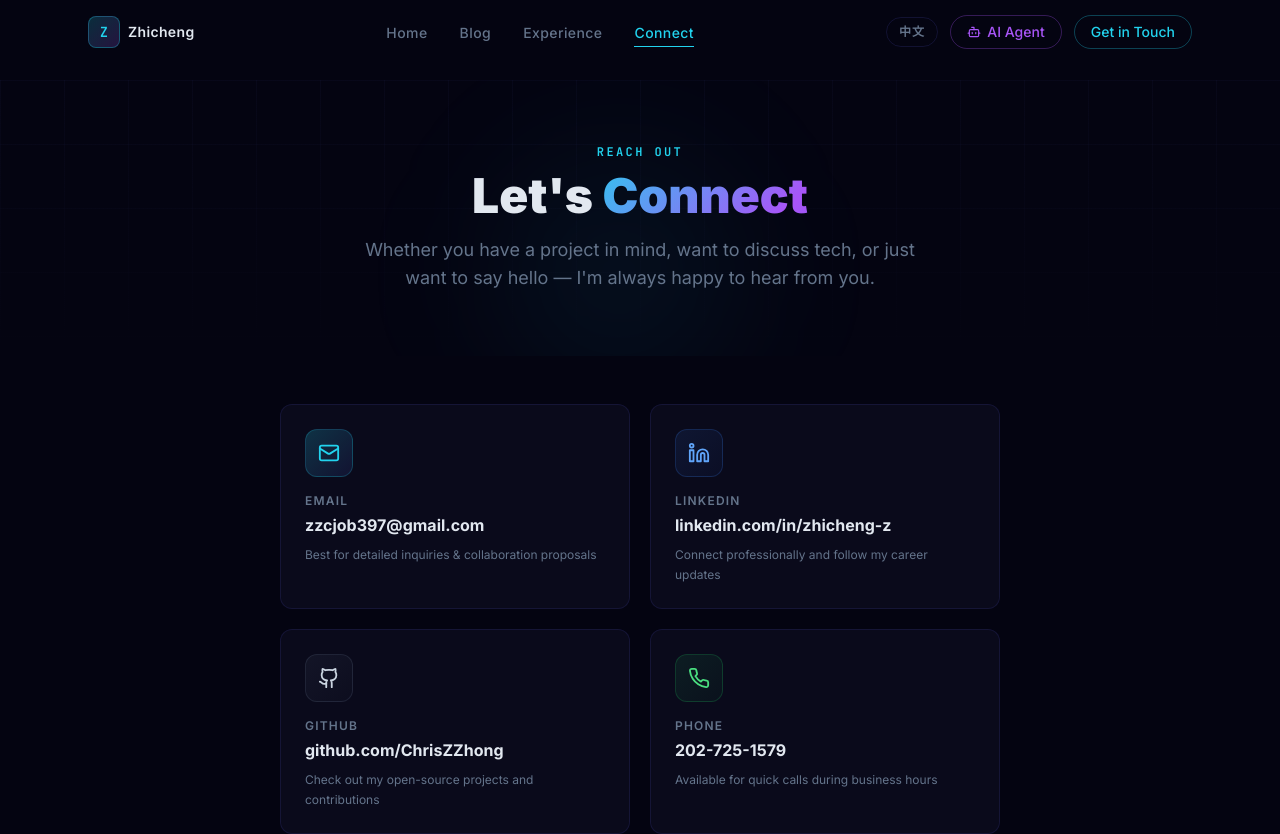
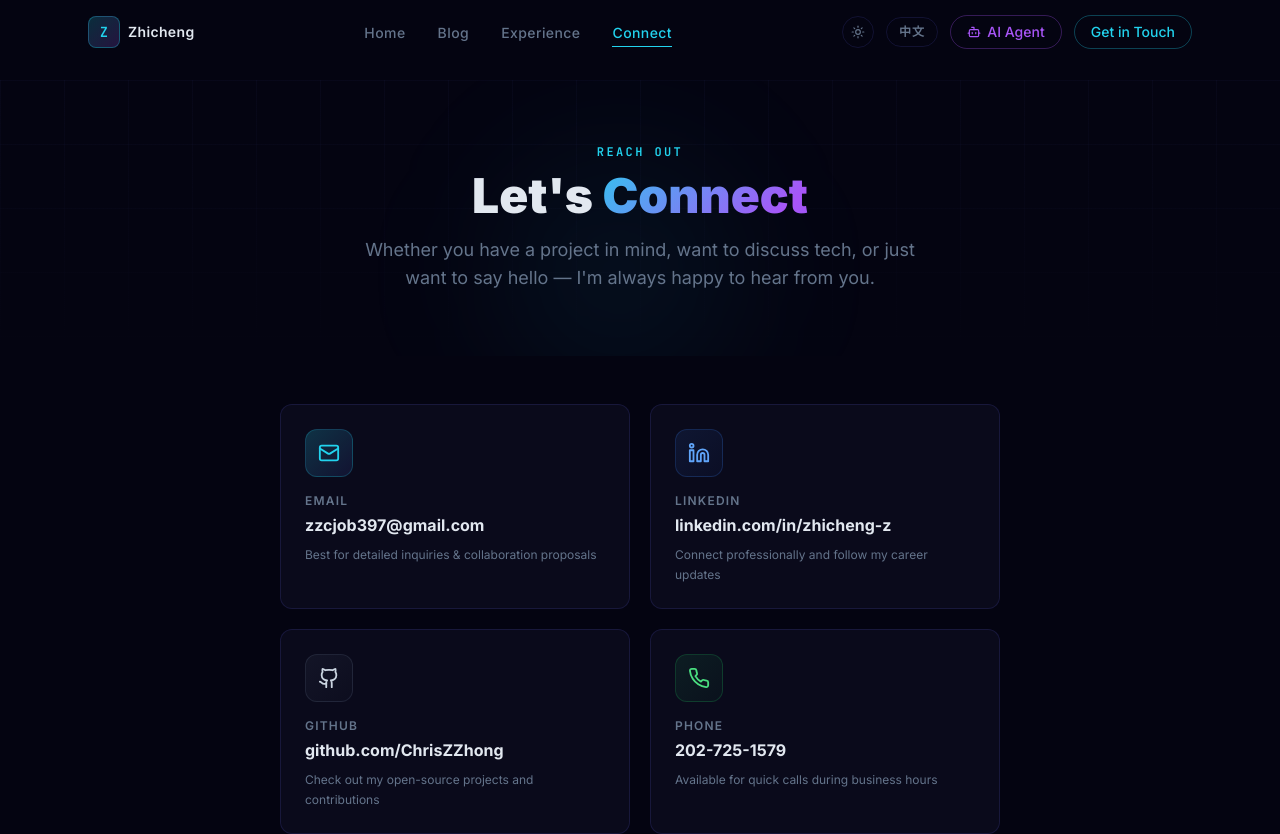
Before and after one commit to ChrisZZhong/zhichengzhong, a Next.js app: page /connect in a window 1280 px wide. Shown: the top 834 px of the page. Built offline with nearby package versions, Linux system fonts and the light colour scheme.

Commit message:
add theme

```diff
--- a/src/app/globals.css
+++ b/src/app/globals.css
@@ -4,18 +4,83 @@
 
 @import url('https://fonts.googleapis.com/css2?family=Inter:wght@300;400;500;600;700;800;900&family=JetBrains+Mono:wght@400;500;600&display=swap');
 
-/* ─── Base ──────────────────────────────────────────────────────────────── */
+/* ─── Theme variables ────────────────────────────────────────────────────── */
 :root {
-  --space: #040411;
-  --card: rgba(15, 15, 35, 0.8);
-  --border: rgba(99, 102, 241, 0.15);
+  /* Dark (default) — RGB triplet so Tailwind opacity modifiers work */
+  --color-space-rgb: 4, 4, 17;
+  --color-card-bg: rgba(15, 15, 35, 0.6);
+  --color-card-border: rgba(99, 102, 241, 0.15);
+  --color-text-primary: #e2e8f0;
+  --color-text-muted: #64748b;
+
+  /* Legacy vars used directly in CSS below */
+  --space: rgb(var(--color-space-rgb));
   --cyan: #22d3ee;
   --purple: #a855f7;
   --indigo: #6366f1;
-  --text: #e2e8f0;
-  --muted: #64748b;
+  --text: var(--color-text-primary);
+  --muted: var(--color-text-muted);
+
+  /* Nav scrolled background */
+  --nav-scrolled-bg: rgba(4, 4, 17, 0.9);
+  /* Grid line color */
+  --grid-line: rgba(99, 102, 241, 0.04);
+  /* Card hover border */
+  --card-hover-border: rgba(99, 102, 241, 0.3);
+  /* Card hover bg */
+  --card-hover-bg: rgba(15, 15, 35, 0.8);
+  /* Card hover shadow */
+  --card-hover-shadow: rgba(99, 102, 241, 0.1);
+  /* Tag badge */
+  --tag-bg: rgba(99, 102, 241, 0.12);
+  --tag-border: rgba(99, 102, 241, 0.25);
+  --tag-color: #a5b4fc;
+  --tag-hover-bg: rgba(99, 102, 241, 0.2);
+  --tag-hover-border: rgba(99, 102, 241, 0.5);
+  --tag-hover-color: #c7d2fe;
+  --tag-selected-bg: rgba(34, 211, 238, 0.15);
+  --tag-selected-border: rgba(34, 211, 238, 0.4);
+  --tag-selected-color: #22d3ee;
+  /* Code block */
+  --code-bg: #0d0d1a;
+  --code-border: rgba(99, 102, 241, 0.18);
+  /* Scrollbar */
+  --scrollbar-thumb: rgba(99, 102, 241, 0.3);
+  --scrollbar-thumb-hover: rgba(99, 102, 241, 0.5);
 }
 
+[data-theme="light"] {
+  --color-space-rgb: 248, 250, 252;
+  --color-card-bg: rgba(255, 255, 255, 0.85);
+  --color-card-border: rgba(99, 102, 241, 0.18);
+  --color-text-primary: #1e293b;
+  --color-text-muted: #64748b;
+
+  --space: rgb(var(--color-space-rgb));
+  --text: var(--color-text-primary);
+  --muted: var(--color-text-muted);
+
+  --nav-scrolled-bg: rgba(248, 250, 252, 0.92);
+  --grid-line: rgba(99, 102, 241, 0.07);
+  --card-hover-border: rgba(99, 102, 241, 0.35);
+  --card-hover-bg: rgba(255, 255, 255, 0.95);
+  --card-hover-shadow: rgba(99, 102, 241, 0.08);
+  --tag-bg: rgba(99, 102, 241, 0.08);
+  --tag-border: rgba(99, 102, 241, 0.22);
+  --tag-color: #6366f1;
+  --tag-hover-bg: rgba(99, 102, 241, 0.15);
+  --tag-hover-border: rgba(99, 102, 241, 0.45);
+  --tag-hover-color: #4f46e5;
+  --tag-selected-bg: rgba(34, 211, 238, 0.12);
+  --tag-selected-border: rgba(34, 211, 238, 0.35);
+  --tag-selected-color: #0891b2;
+  --code-bg: #f1f5f9;
+  --code-border: rgba(99, 102, 241, 0.15);
+  --scrollbar-thumb: rgba(99, 102, 241, 0.25);
+  --scrollbar-thumb-hover: rgba(99, 102, 241, 0.45);
+}
+
+/* ─── Base ──────────────────────────────────────────────────────────────── */
 * {
   box-sizing: border-box;
   margin: 0;
@@ -27,24 +92,25 @@ html {
 }
 
 body {
-  background-color: var(--space);
-  color: var(--text);
+  background-color: rgb(var(--color-space-rgb));
+  color: var(--color-text-primary);
   font-family: 'Inter', system-ui, sans-serif;
   overflow-x: hidden;
   -webkit-font-smoothing: antialiased;
+  transition: background-color 0.3s ease, color 0.3s ease;
 }
 
 /* ─── Scrollbar ─────────────────────────────────────────────────────────── */
 ::-webkit-scrollbar { width: 6px; }
 ::-webkit-scrollbar-track { background: transparent; }
-::-webkit-scrollbar-thumb { background: rgba(99, 102, 241, 0.3); border-radius: 3px; }
-::-webkit-scrollbar-thumb:hover { background: rgba(99, 102, 241, 0.5); }
+::-webkit-scrollbar-thumb { background: var(--scrollbar-thumb); border-radius: 3px; }
+::-webkit-scrollbar-thumb:hover { background: var(--scrollbar-thumb-hover); }
 
 /* ─── Grid background ───────────────────────────────────────────────────── */
 .bg-grid {
   background-image:
-    linear-gradient(rgba(99, 102, 241, 0.04) 1px, transparent 1px),
-    linear-gradient(90deg, rgba(99, 102, 241, 0.04) 1px, transparent 1px);
+    linear-gradient(var(--grid-line) 1px, transparent 1px),
+    linear-gradient(90deg, var(--grid-line) 1px, transparent 1px);
   background-size: 64px 64px;
 }
 
@@ -73,7 +139,6 @@ body {
 /* ─── Glow effects ──────────────────────────────────────────────────────── */
 .glow-cyan  { box-shadow: 0 0 24px rgba(34, 211, 238, 0.25), 0 0 8px rgba(34, 211, 238, 0.15); }
 .glow-purple{ box-shadow: 0 0 24px rgba(168, 85, 247, 0.25), 0 0 8px rgba(168, 85, 247, 0.15); }
-
 .text-glow-cyan { text-shadow: 0 0 12px rgba(34, 211, 238, 0.5); }
 
 /* ─── Avatar ring ───────────────────────────────────────────────────────── */
@@ -83,9 +148,10 @@ body {
   padding: 3px;
 }
 .avatar-ring-inner {
-  background: var(--space);
+  background: rgb(var(--color-space-rgb));
   border-radius: 50%;
   padding: 4px;
+  transition: background 0.3s ease;
 }
 
 /* ─── Orb animations ────────────────────────────────────────────────────── */
@@ -115,6 +181,16 @@ body {
   animation: float-3 9s ease-in-out infinite;
 }
 
+[data-theme="light"] .orb-1 {
+  background: radial-gradient(circle, rgba(99, 102, 241, 0.07) 0%, transparent 70%);
+}
+[data-theme="light"] .orb-2 {
+  background: radial-gradient(circle, rgba(34, 211, 238, 0.06) 0%, transparent 70%);
+}
+[data-theme="light"] .orb-3 {
+  background: radial-gradient(circle, rgba(168, 85, 247, 0.07) 0%, transparent 70%);
+}
+
 @keyframes float-1 {
   0%, 100% { transform: translate(0, 0); }
   33%       { transform: translate(40px, -60px); }
@@ -131,40 +207,45 @@ body {
 
 /* ─── Cards ─────────────────────────────────────────────────────────────── */
 .glass-card {
-  background: rgba(15, 15, 35, 0.6);
+  background: var(--color-card-bg);
   backdrop-filter: blur(12px);
   -webkit-backdrop-filter: blur(12px);
-  border: 1px solid rgba(99, 102, 241, 0.12);
+  border: 1px solid var(--color-card-border);
   border-radius: 12px;
   transition: all 0.3s ease;
 }
 .glass-card:hover {
-  border-color: rgba(99, 102, 241, 0.3);
-  background: rgba(15, 15, 35, 0.8);
+  border-color: var(--card-hover-border);
+  background: var(--card-hover-bg);
   transform: translateY(-2px);
-  box-shadow: 0 8px 32px rgba(99, 102, 241, 0.1);
+  box-shadow: 0 8px 32px var(--card-hover-shadow);
+}
+
+/* ─── Nav scrolled background ───────────────────────────────────────────── */
+.nav-scrolled {
+  background-color: var(--nav-scrolled-bg);
 }
 
 /* ─── Blog prose overrides ──────────────────────────────────────────────── */
 .blog-prose {
-  color: #cbd5e1;
+  color: var(--color-text-primary);
   line-height: 1.85;
 }
 .blog-prose h1, .blog-prose h2, .blog-prose h3,
 .blog-prose h4, .blog-prose h5, .blog-prose h6 {
-  color: #f1f5f9;
+  color: var(--color-text-primary);
   font-weight: 700;
   margin-top: 2rem;
   margin-bottom: 0.75rem;
   line-height: 1.3;
 }
 .blog-prose h1 { font-size: 1.875rem; }
-.blog-prose h2 { font-size: 1.5rem; border-bottom: 1px solid rgba(99,102,241,0.2); padding-bottom: 0.5rem; }
+.blog-prose h2 { font-size: 1.5rem; border-bottom: 1px solid var(--color-card-border); padding-bottom: 0.5rem; }
 .blog-prose h3 { font-size: 1.25rem; color: #22d3ee; }
 .blog-prose p { margin-bottom: 1.25rem; }
 .blog-prose a { color: #22d3ee; text-decoration: underline; text-decoration-color: rgba(34,211,238,0.3); transition: text-decoration-color 0.2s; }
 .blog-prose a:hover { text-decoration-color: #22d3ee; }
-.blog-prose strong { color: #f1f5f9; font-weight: 600; }
+.blog-prose strong { color: var(--color-text-primary); font-weight: 600; }
 .blog-prose em { color: #c4b5fd; }
 .blog-prose blockquote {
   border-left: 3px solid #6366f1;
@@ -172,7 +253,7 @@ body {
   background: rgba(99, 102, 241, 0.06);
   border-radius: 0 8px 8px 0;
   margin: 1.5rem 0;
-  color: #94a3b8;
+  color: var(--color-text-muted);
   font-style: italic;
 }
 .blog-prose ul, .blog-prose ol {
@@ -184,22 +265,22 @@ body {
 .blog-prose ol li::marker { color: #a855f7; }
 .blog-prose hr {
   border: none;
-  border-top: 1px solid rgba(99, 102, 241, 0.2);
+  border-top: 1px solid var(--color-card-border);
   margin: 2rem 0;
 }
 
 /* Inline code */
 .blog-prose :not(pre) > code {
-  background: rgba(99, 102, 241, 0.12);
-  border: 1px solid rgba(99, 102, 241, 0.2);
+  background: var(--code-bg);
+  border: 1px solid var(--code-border);
   border-radius: 4px;
   padding: 0.15rem 0.45rem;
   font-family: 'JetBrains Mono', monospace;
   font-size: 0.875em;
-  color: #e2e8f0;
+  color: var(--color-text-primary);
 }
 
-/* Code blocks */
+/* Code blocks — keep dark in both themes for readability */
 .blog-prose pre {
   background: #0d0d1a !important;
   border: 1px solid rgba(99, 102, 241, 0.18);
@@ -228,20 +309,20 @@ body {
 }
 .blog-prose th {
   background: rgba(99, 102, 241, 0.12);
-  color: #e2e8f0;
+  color: var(--color-text-primary);
   font-weight: 600;
   padding: 0.75rem 1rem;
   text-align: left;
-  border-bottom: 1px solid rgba(99, 102, 241, 0.25);
+  border-bottom: 1px solid var(--color-card-border);
 }
 .blog-prose td {
   padding: 0.6rem 1rem;
-  border-bottom: 1px solid rgba(99, 102, 241, 0.08);
-  color: #cbd5e1;
+  border-bottom: 1px solid var(--color-card-border);
+  color: var(--color-text-muted);
 }
 .blog-prose tr:hover td { background: rgba(99, 102, 241, 0.04); }
 
-/* Mermaid diagrams */
+/* Mermaid diagrams — keep dark */
 .mermaid-wrapper {
   background: #0d0d1a;
   border: 1px solid rgba(34, 211, 238, 0.2);
@@ -272,20 +353,20 @@ body {
   font-weight: 600;
   letter-spacing: 0.04em;
   text-transform: uppercase;
-  background: rgba(99, 102, 241, 0.12);
-  border: 1px solid rgba(99, 102, 241, 0.25);
-  color: #a5b4fc;
+  background: var(--tag-bg);
+  border: 1px solid var(--tag-border);
+  color: var(--tag-color);
   transition: all 0.2s;
 }
 .tag-badge:hover, .tag-badge.active {
-  background: rgba(99, 102, 241, 0.2);
-  border-color: rgba(99, 102, 241, 0.5);
-  color: #c7d2fe;
+  background: var(--tag-hover-bg);
+  border-color: var(--tag-hover-border);
+  color: var(--tag-hover-color);
 }
 .tag-badge.selected {
-  background: rgba(34, 211, 238, 0.15);
-  border-color: rgba(34, 211, 238, 0.4);
-  color: #22d3ee;
+  background: var(--tag-selected-bg);
+  border-color: var(--tag-selected-border);
+  color: var(--tag-selected-color);
 }
 
 /* ─── Scan-line effect on avatar ────────────────────────────────────────── */
@@ -332,3 +413,14 @@ body {
 .nav-link:hover::after { transform: scaleX(1); }
 .nav-link.active { color: var(--cyan); }
 .nav-link.active::after { transform: scaleX(1); }
+
+/* ─── Theme transition ──────────────────────────────────────────────────── */
+*, *::before, *::after {
+  transition-property: background-color, border-color, color;
+  transition-duration: 0.25s;
+  transition-timing-function: ease;
+}
+/* Don't transition transforms/opacity (breaks animations) */
+.orb, .scan-line, .avatar-ring, [class*="animate-"] {
+  transition: none;
+}
--- a/src/app/layout.tsx
+++ b/src/app/layout.tsx
@@ -2,6 +2,7 @@ import type { Metadata } from 'next';
 import './globals.css';
 import Navigation from '@/components/Navigation';
 import { LanguageProvider } from '@/context/LanguageContext';
+import { ThemeProvider } from '@/context/ThemeContext';
 
 export const metadata: Metadata = {
   title: 'Zhicheng Zhong | Software Developer',
@@ -29,10 +30,12 @@ export default function RootLayout({
         />
       </head>
       <body className="bg-space text-text-primary antialiased">
-        <LanguageProvider>
-          <Navigation />
-          <main>{children}</main>
-        </LanguageProvider>
+        <ThemeProvider>
+          <LanguageProvider>
+            <Navigation />
+            <main>{children}</main>
+          </LanguageProvider>
+        </ThemeProvider>
       </body>
     </html>
   );
--- a/src/components/Navigation.tsx
+++ b/src/components/Navigation.tsx
@@ -3,8 +3,9 @@
 import Link from 'next/link';
 import { usePathname } from 'next/navigation';
 import { useState, useEffect } from 'react';
-import { Menu, X, Bot } from 'lucide-react';
+import { Menu, X, Bot, Moon, Sun } from 'lucide-react';
 import { useLanguage } from '@/context/LanguageContext';
+import { useTheme } from '@/context/ThemeContext';
 
 const navLinksEn = [
   { href: '/', label: 'Home' },
@@ -25,6 +26,7 @@ export default function Navigation() {
   const [scrolled, setScrolled] = useState(false);
   const [mobileOpen, setMobileOpen] = useState(false);
   const { lang, toggle } = useLanguage();
+  const { theme, toggle: toggleTheme } = useTheme();
   const navLinks = lang === 'en' ? navLinksEn : navLinksZh;
 
   useEffect(() => {
@@ -37,7 +39,7 @@ export default function Navigation() {
     <nav
       className={`fixed top-0 left-0 right-0 z-50 transition-all duration-300 ${
         scrolled
-          ? 'bg-space/90 backdrop-blur-md border-b border-card-border shadow-lg shadow-black/20'
+          ? 'nav-scrolled backdrop-blur-md border-b border-card-border shadow-lg shadow-black/20'
           : 'bg-transparent'
       }`}
     >
@@ -67,6 +69,13 @@ export default function Navigation() {
 
         {/* CTA */}
         <div className="hidden md:flex items-center gap-3">
+          <button
+            onClick={toggleTheme}
+            className="w-8 h-8 flex items-center justify-center rounded-full border border-card-border text-text-muted hover:border-accent-cyan/40 hover:text-accent-cyan transition-all duration-200"
+            aria-label="Toggle theme"
+          >
+            {theme === 'dark' ? <Sun size={14} /> : <Moon size={14} />}
+          </button>
           <button
             onClick={toggle}
             className="px-3 py-1.5 text-xs font-mono font-semibold rounded-full border border-card-border text-text-muted hover:border-accent-cyan/40 hover:text-accent-cyan transition-all duration-200 tracking-widest"
@@ -104,7 +113,7 @@ export default function Navigation() {
 
       {/* Mobile menu */}
       {mobileOpen && (
-        <div className="md:hidden bg-space/95 backdrop-blur-md border-b border-card-border px-6 py-4 flex flex-col gap-4">
+        <div className="md:hidden nav-scrolled backdrop-blur-md border-b border-card-border px-6 py-4 flex flex-col gap-4">
           {navLinks.map(({ href, label }) => (
             <Link
               key={href}
@@ -130,6 +139,15 @@ export default function Navigation() {
             AI Agent
           </Link>
           <button
+            onClick={() => { toggleTheme(); }}
+            className="flex items-center gap-2 text-sm font-medium text-text-muted hover:text-accent-cyan transition-colors"
+          >
+            {theme === 'dark' ? <Sun size={14} /> : <Moon size={14} />}
+            {theme === 'dark'
+              ? (lang === 'en' ? 'Light Mode' : '浅色模式')
+              : (lang === 'en' ? 'Dark Mode' : '深色模式')}
+          </button>
+          <button
             onClick={() => { toggle(); setMobileOpen(false); }}
             className="text-sm font-mono font-semibold text-text-muted hover:text-accent-cyan transition-colors text-left"
           >
--- /dev/null
+++ b/src/context/ThemeContext.tsx
@@ -0,0 +1,33 @@
+'use client';
+
+import { createContext, useContext, useState, useEffect, ReactNode } from 'react';
+
+export type Theme = 'dark' | 'light';
+
+interface ThemeContextType {
+  theme: Theme;
+  toggle: () => void;
+}
+
+const ThemeContext = createContext<ThemeContextType>({
+  theme: 'dark',
+  toggle: () => {},
+});
+
+export function ThemeProvider({ children }: { children: ReactNode }) {
+  const [theme, setTheme] = useState<Theme>('dark');
+
+  useEffect(() => {
+    document.documentElement.setAttribute('data-theme', theme);
+  }, [theme]);
+
+  const toggle = () => setTheme((t) => (t === 'dark' ? 'light' : 'dark'));
+
+  return (
+    <ThemeContext.Provider value={{ theme, toggle }}>
+      {children}
+    </ThemeContext.Provider>
+  );
+}
+
+export const useTheme = () => useContext(ThemeContext);
--- a/tailwind.config.ts
+++ b/tailwind.config.ts
@@ -9,14 +9,19 @@ const config: Config = {
   theme: {
     extend: {
       colors: {
-        'space': '#040411',
-        'card-bg': 'rgba(255, 255, 255, 0.03)',
-        'card-border': 'rgba(99, 102, 241, 0.15)',
+        // CSS-variable-backed: supports bg-space/90, text-text-primary/50, etc.
+        'space': ({ opacityValue }: { opacityValue?: string }) =>
+          opacityValue !== undefined
+            ? `rgba(var(--color-space-rgb), ${opacityValue})`
+            : `rgb(var(--color-space-rgb))`,
+        'text-primary': 'var(--color-text-primary)',
+        'text-muted': 'var(--color-text-muted)',
+        'card-bg': 'var(--color-card-bg)',
+        'card-border': 'var(--color-card-border)',
+        // Accent colors stay fixed
         'accent-cyan': '#22d3ee',
         'accent-purple': '#a855f7',
         'accent-blue': '#6366f1',
-        'text-primary': '#e2e8f0',
-        'text-muted': '#64748b',
       },
       fontFamily: {
         sans: ['Inter', 'system-ui', 'sans-serif'],
```
